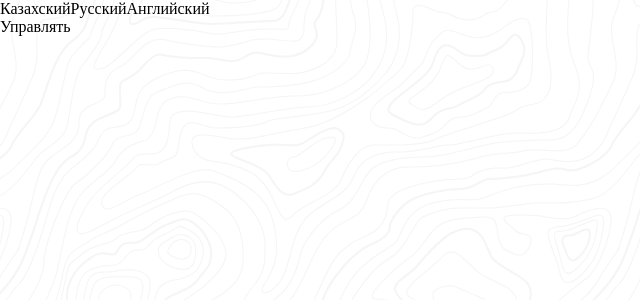
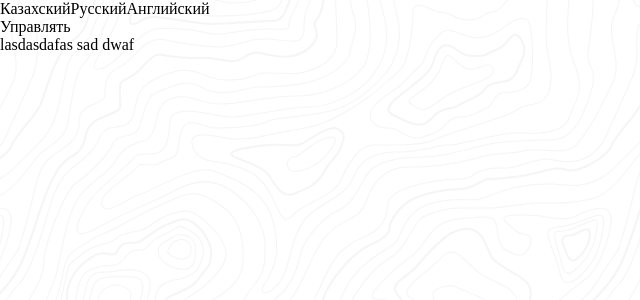
Before and after one commit to noremind/GasyrLab_Intel, a Vue app in the folder client/: page / in a window 1280 px wide. Shown: the top 300 px of the page, without its empty margins (0-640 px from the left). Built offline with nearby package versions, Linux system fonts and the light colour scheme.

Commit message:
Сверстал хоум пейдж

```diff
--- a/client/src/views/HomePage.vue
+++ b/client/src/views/HomePage.vue
@@ -1,6 +1,7 @@
 <template>
   <div>
     <h1>{{ t('header.title') }}</h1>
+    <p>lasdasdafas sad dwaf</p>
   </div>
 </template>
 
```
Also changed, not shown: client/TESTISSA.txt (added).
